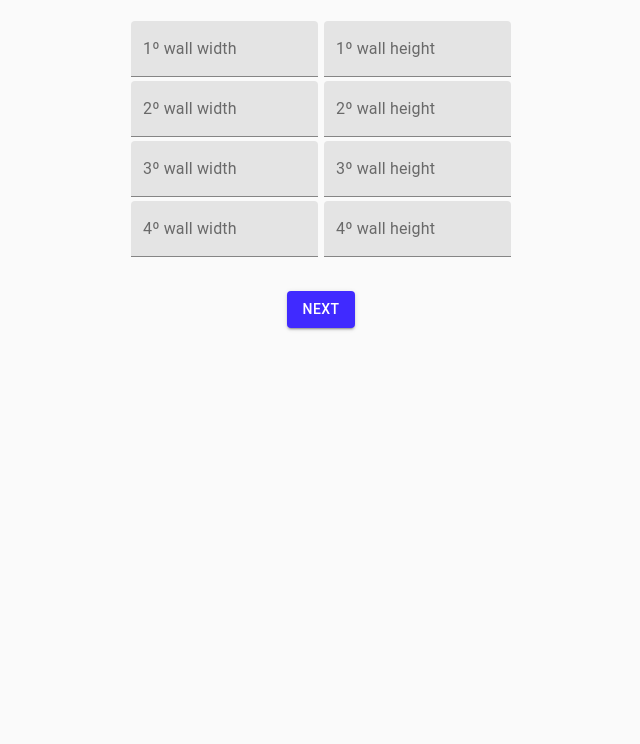
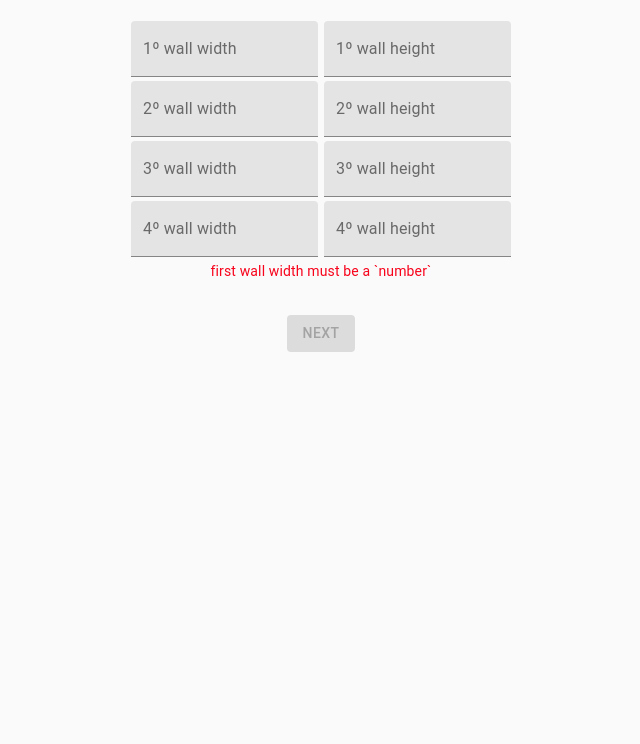
Before and after one commit to LucasFelipeTimoteo/paint-calculator, a React (Create React App) app: page / in a window 1280 px wide. Shown: the part 1054-1798 px from the top of the page, without its empty margins (319-959 px from the left). Built offline with nearby package versions, Linux system fonts and the light colour scheme.

Commit message:
feature: Implements error messages in calculator steps

```diff
--- a/src/parts/Calculator/CalculationFields/index.tsx
+++ b/src/parts/Calculator/CalculationFields/index.tsx
@@ -1,9 +1,13 @@
 import React from 'react';
+import useWallsMeasurementsProvider from '../../../contexts/WallsMeasurements/providerHook/useWallsMeasurementsProvider';
+import useWallsAccessoriesErrors from '../../../hooks/calculator/wallsAccessories/errors/useWallsAccessoriesErrors';
+import useWallsMeasurementErrors from '../../../hooks/calculator/wallsMeasurementGroup/errors/useWallsMeasurementErrors';
+import CalculatorInputErrorMessage from '../CalculatorInputErrorMessage';
+import FormButtons from '../FormButtons';
 import DoorsAndWindowsNumbers from './DoorsAndWindowsNumbers';
-import FormButtons from '../FormButtons';
-import WallsMeasurement from './WallsMeasurements';
 import useStyles from './styles';
 import { ICalculationFieldsProps } from './types';
+import WallsMeasurement from './WallsMeasurements';
 
 export default function CalculationFields({
   formStep,
@@ -11,6 +15,10 @@ export default function CalculationFields({
   handlePrevFormStep,
   handleNextFormStep
 }: ICalculationFieldsProps) {
+  const { wallsMeasurementsArea } = useWallsMeasurementsProvider()
+  const wallsAccessoriesErrorMessage = useWallsAccessoriesErrors(wallsMeasurementsArea)
+  const wallsMeasurementsErrorMessage = useWallsMeasurementErrors()
+
   const { formWrapper, inputFields } = useStyles()
 
   return (
@@ -22,6 +30,13 @@ export default function CalculationFields({
             slideAnimationDirection={slideAnimationDirection}
           />
         }
+        {
+          (wallsMeasurementsErrorMessage && formStep <= 1) && (
+            <CalculatorInputErrorMessage
+              errorMessage={wallsMeasurementsErrorMessage}
+            />
+          )
+        }
 
         {
           formStep === 2 &&
@@ -29,11 +44,20 @@ export default function CalculationFields({
             slideAnimationDirection={slideAnimationDirection}
           />
         }
+        {
+          (wallsAccessoriesErrorMessage && formStep === 2) && (
+            <CalculatorInputErrorMessage
+              errorMessage={wallsAccessoriesErrorMessage}
+            />
+          )
+        }
       </div>
 
       <FormButtons
         handlePrevFormStep={handlePrevFormStep}
         handleNextFormStep={handleNextFormStep}
+        wallsMeasurementsErrorMessage={wallsMeasurementsErrorMessage}
+        wallsAccessoriesErrorMessage={wallsAccessoriesErrorMessage}
         formStep={formStep}
       />
     </form>
--- /dev/null
+++ b/src/parts/Calculator/CalculatorInputErrorMessage/index.tsx
@@ -0,0 +1,16 @@
+import { Typography } from '@material-ui/core';
+import React from 'react';
+import useStyles from './styles';
+import { ICalculatorInputErrorMessageprops } from './types';
+
+export default function CalculatorInputErrorMessage({
+  errorMessage
+}: ICalculatorInputErrorMessageprops) {
+  const { errorMessageText } = useStyles()
+
+  return (
+    <Typography className={errorMessageText} variant='body2'>
+      {errorMessage}
+    </Typography>
+  );
+}
--- /dev/null
+++ b/src/parts/Calculator/CalculatorInputErrorMessage/styles.ts
@@ -0,0 +1,12 @@
+import { makeStyles } from "@material-ui/core";
+
+const useStyles = makeStyles({
+  errorMessageText: {
+    color: '#f7041c',
+    textAlign: 'center',
+    padding: 0,
+    margin: 0
+  }
+})
+
+export default useStyles
--- /dev/null
+++ b/src/parts/Calculator/CalculatorInputErrorMessage/types.ts
@@ -0,0 +1,3 @@
+export interface ICalculatorInputErrorMessageprops {
+  errorMessage: string
+}
```
